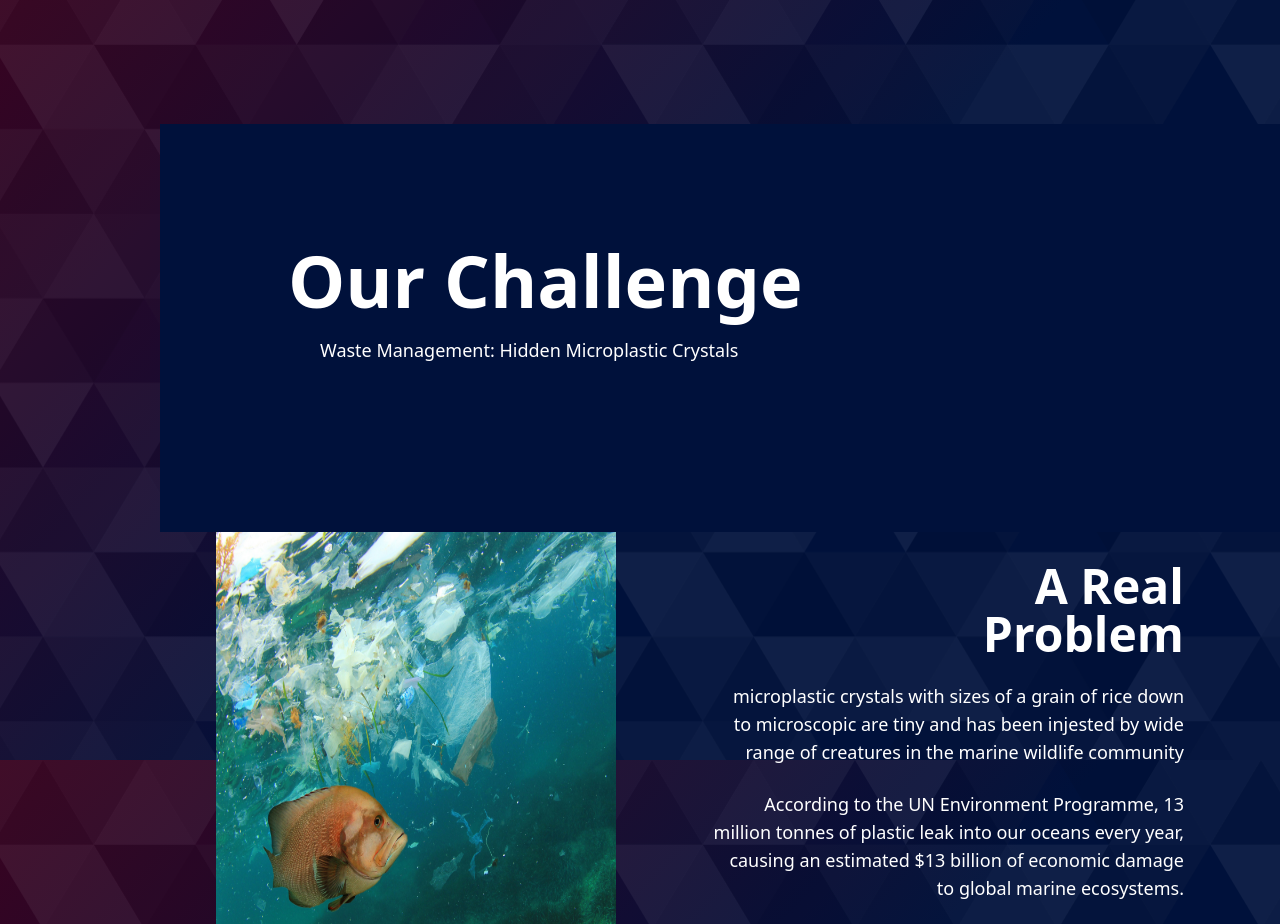
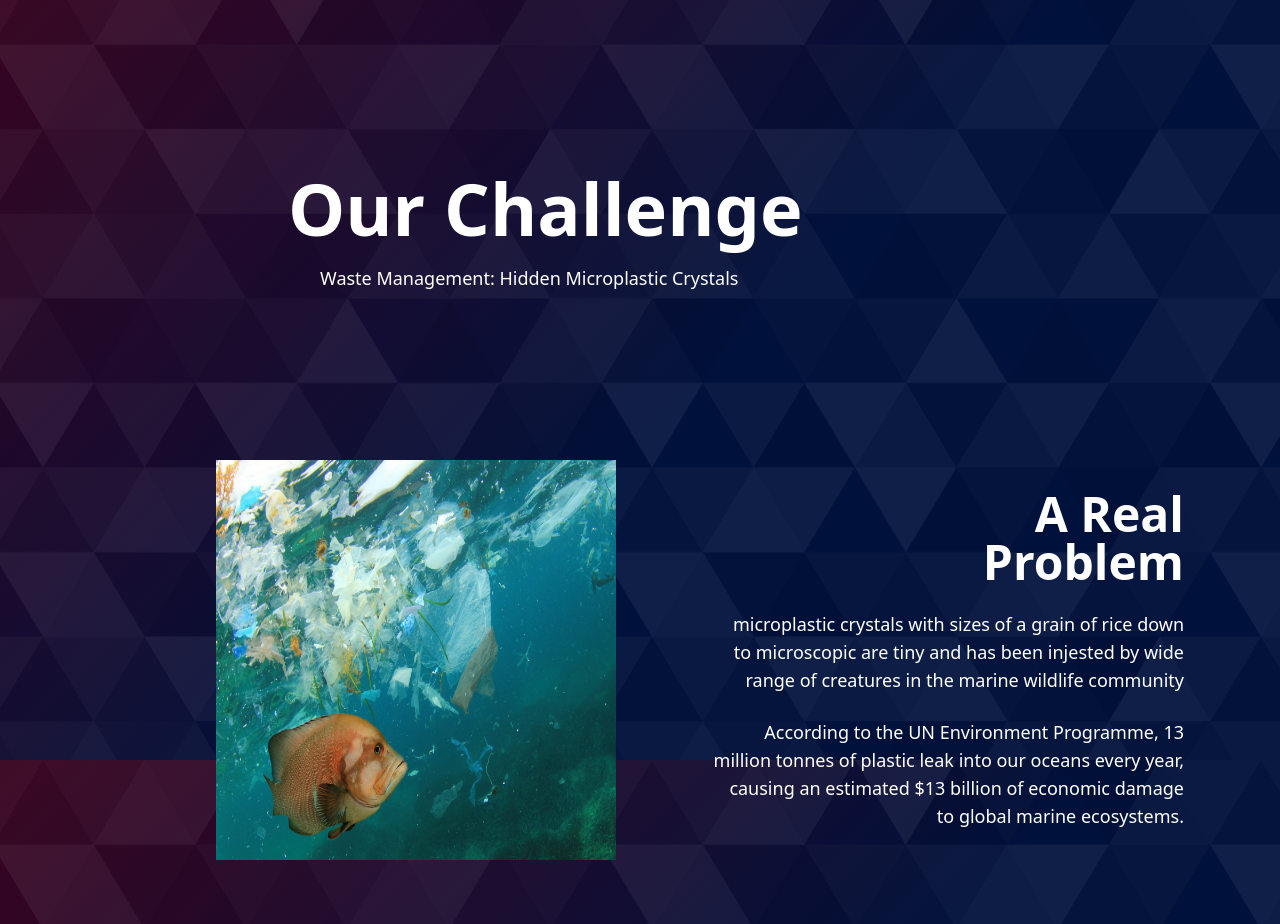
Before and after one commit to jessraphael/wth-seeturtle, a Next.js app: page / in a window 1280 px wide. Shown: the part 1640-2564 px from the top of the page. Built offline with nearby package versions, Linux system fonts and the light colour scheme.

Commit message:
Update Challenge.tsx
update

```diff
--- a/components/Challenge.tsx
+++ b/components/Challenge.tsx
@@ -3,13 +3,10 @@ import { FC } from "react";
 const Challenge: FC = ({ children }) => {
   return (
     <>
-      <div className="w-screen bg-seeturtle-800 flex justify-center">
+      <div className="w-screen flex justify-center">
         <div className="max-w-7xl pr-16 pl-32 h-full w-full relative">
           {children}
           <br/>
-      <br/>
-      <br/>
-      <br/>
       <br/>
            <h1 className="text-white text-centre text-7xl font-semibold">
           <span className="font-semibold">Our Challenge</span>
```
